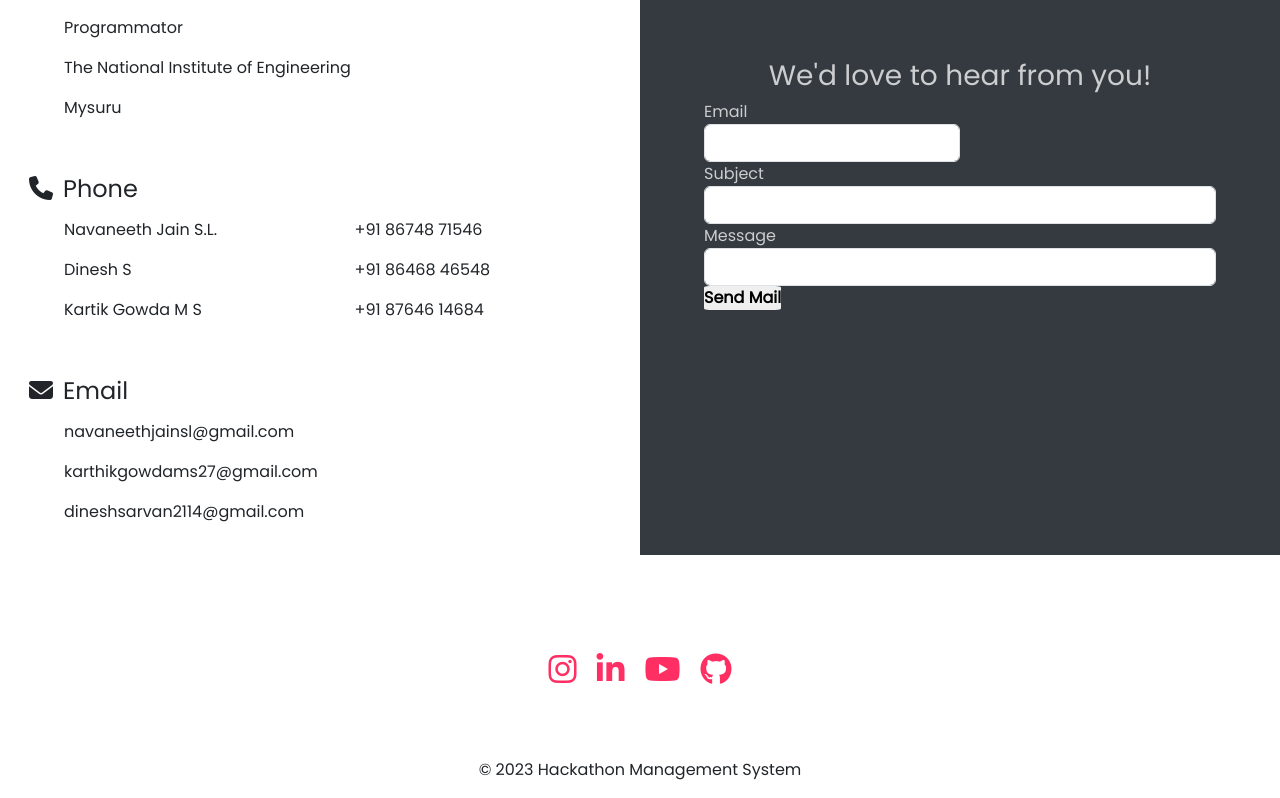
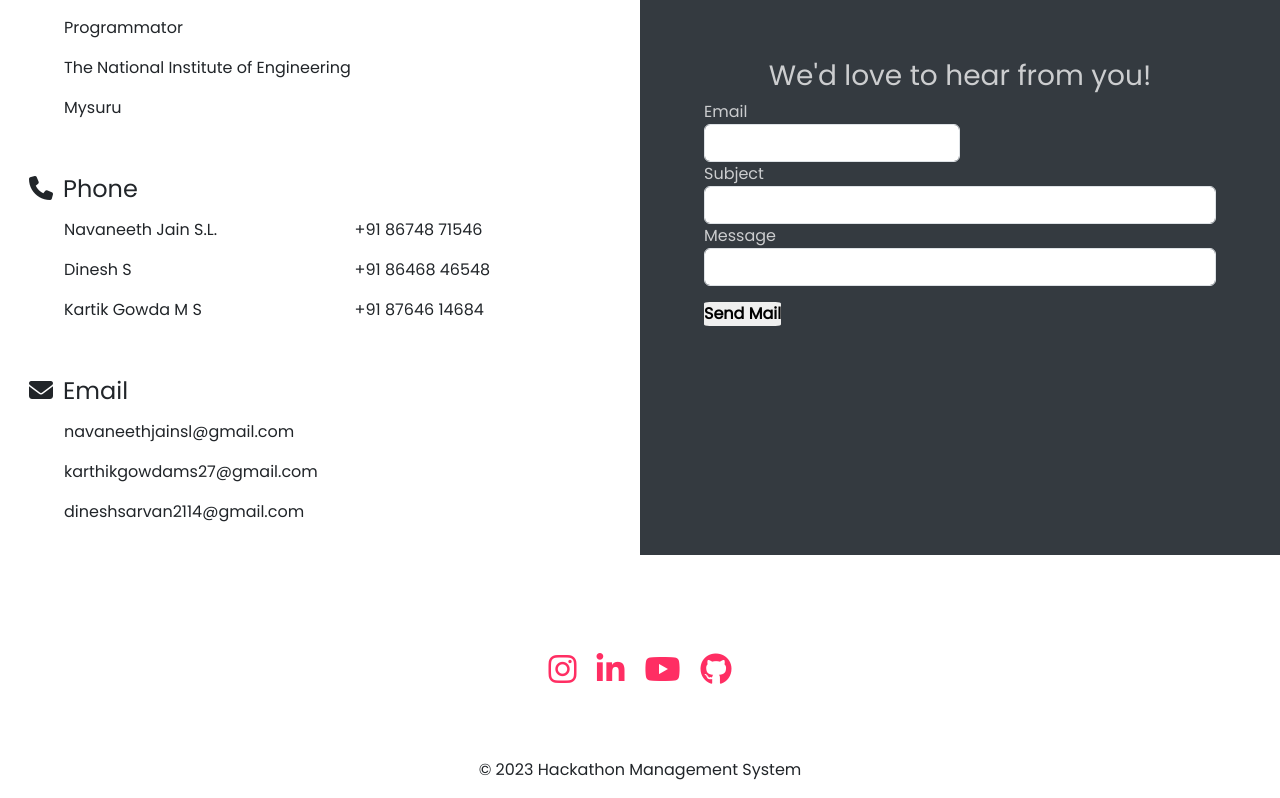
Before and after one commit to KarthikGowdaMS/programmator-hackdays-sellular, a React (Create React App) app in the folder programmator/: page / in a window 1280 px wide. Shown: the part 1075-1873 px from the top of the page. Built offline with nearby package versions, Linux system fonts and the light colour scheme.

Commit message:
added login

```diff
--- a/programmator/src/App.js
+++ b/programmator/src/App.js
@@ -3,6 +3,7 @@ import Main from "./components/main";
 import { BrowserRouter as Router, Routes, Route } from 'react-router-dom';
 import Events from "./components/events";
 import Contact from "./components/contact-us";
+import Login from "./components/login";
 function App() {
     return (
 
@@ -11,13 +12,20 @@ function App() {
             <Navbar />
             <Routes>
                 <Route exact path='/' element={
-                    <Main />
+                    <>
+                        <Main />
+                        <Contact />
+                    </>
+
                 } />
                 <Route exact path='/events' element={
                     <Events />
                 } />
+                <Route exact path ='/register' element={
+                    <Login />
+                }/>
             </Routes>
-            <Contact />
+
         </Router >
 
     );
--- a/programmator/src/components/contact-us.jsx
+++ b/programmator/src/components/contact-us.jsx
@@ -82,7 +82,7 @@ class Contact extends Component {
 					  <label for="message">Message</label>
 					  <input type="text" class="form-control" id="message"></input>
 					</div>
-					<input type="button" value="Send Mail" id="EmailBtn" onclick="sendMail()"></input>
+					<button onClick={sendMail} id="EmailBtn">Send Mail</button>
 				  </form>
 				</div>
 			  </div>
@@ -98,8 +98,15 @@ class Contact extends Component {
 
 
         <center><p>&copy; 2023 Hackathon Management System</p></center>
+
       </div>
     );
+
   }
 }
 export default Contact;
+function sendMail(){
+  var subject = document.getElementById("subject").value;
+  var message = document.getElementById("message").value;
+  window.location.href = "mailto:navaneethjainsl@gmail.com?subject=" + subject + "&body=" + message;
+}
--- /dev/null
+++ b/programmator/src/components/mail.js
@@ -0,0 +1,5 @@
+export default function sendMail(){
+    var subject = document.getElementById("subject").value;
+    var message = document.getElementById("message").value;
+    window.location.href = "mailto:navaneethjainsl@gmail.com?subject=" + subject + "&body=" + message;
+}
--- a/programmator/src/css/footer.css
+++ b/programmator/src/css/footer.css
@@ -1,3 +1,4 @@
+
 .contact-heading{
     text-align: center;
 }
@@ -26,6 +27,7 @@
 }
 
 #EmailBtn{
+    margin-top: 1rem;
     font-weight: bold;
     border-radius: 7%;
     border: none;
```
